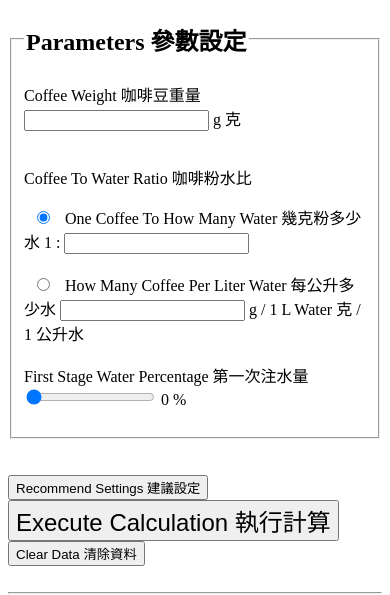
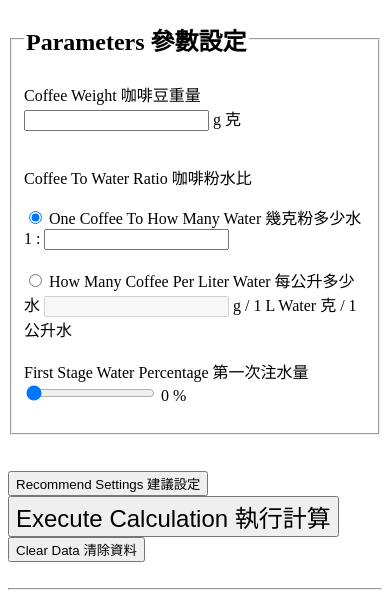
Before and after one commit to Lyeuiechang/Pour-Over-Coffee-Calculator-Web, a plain HTML site: page index.html in a window 390 px wide. Shown: the part 170-765 px from the top of the page. Drawn offline with Linux system fonts and the light colour scheme.

Commit message:
Add files via upload
- Fix Responsive format issue on Firefox by using form method
- Disable form according to the clicked radio option
- Rounding the result to fixed 1 digit

```diff
--- a/index.html
+++ b/index.html
@@ -10,17 +10,27 @@
 <fieldset>
 <legend><h2>Parameters 參數設定</h2></legend>
 
-<label for="coffeeWeight">Coffee Weight 咖啡豆重量</label>
-<input type="number" id="coffeeWeight" name="coffeeWeight"> g 克 <br><br>
-
-<p>Coffee To Water Ratio 咖啡粉水比</p>
-  <input type="radio" id="oneToCoffeeRatio" name="coffeeRatio" value="oneToCoffeeRatio" checked="checked">
-  <label for="oneToCoffeeRatio">One Coffee To How Many Water 幾克粉多少水</label> 1 : <input type="number" id="oneToCoffeeRatioInput" name="oneToCoffeeRatioInput"><br><br>
-  <input type="radio" id="coffeePerLiter" name="coffeeRatio" value="coffeePerLiter">
-  <label for="coffeePerLiter">How Many Coffee Per Liter Water 每公升多少水 </label><input type="number" id="coffeePerLiterInput" name="coffeePerLiterInput"> g / 1 L Water 克 / 1 公升水 <br><br>
-
-<label for="firstStageWater">First Stage Water Percentage 第一次注水量</label>
-<input type="range" value="0" min="0" max="100" step="5" oninput="this.nextElementSibling.value = this.value" id="firstStageWater" name="firstStageWater" style="font-size:2em;"> <output id="firstStageWaterValue">0</output> % <br><br>
+<form>
+  <label>
+    <span>Coffee Weight 咖啡豆重量</span>
+	<input type="number" id="coffeeWeight" name="coffeeWeight"> g 克 <br><br>
+  </label>
+  <p>Coffee To Water Ratio 咖啡粉水比</p>
+  <label>
+    <input onclick="document.getElementById('oneToCoffeeRatioInput').disabled = false; document.getElementById('coffeePerLiterInput').disabled = true;" type="radio" id="oneToCoffeeRatio" name="coffeeRatio" value="oneToCoffeeRatio" checked="checked">
+    <span>One Coffee To How Many Water 幾克粉多少水</span>
+	 1 : <input type="number" id="oneToCoffeeRatioInput" name="oneToCoffeeRatioInput"><br><br>
+  </label>
+  <label>
+    <input onclick="document.getElementById('coffeePerLiterInput').disabled = false; document.getElementById('oneToCoffeeRatioInput').disabled = true;" type="radio" id="coffeePerLiter" name="coffeeRatio" value="coffeePerLiter">
+    <span>How Many Coffee Per Liter Water 每公升多少水</span>
+	<input type="number" id="coffeePerLiterInput" name="coffeePerLiterInput" disabled=true> g / 1 L Water 克 / 1 公升水 <br><br>
+  </label>
+  <label>
+    <span>First Stage Water Percentage 第一次注水量</span>
+	<input type="range" value="0" min="0" max="100" step="5" oninput="this.nextElementSibling.value = this.value" id="firstStageWater" name="firstStageWater"> <output id="firstStageWaterValue">0</output> % <br><br>
+  </label>
+</form>
 
 </fieldset>
 
@@ -170,13 +180,13 @@ function ExecuteCalculation() {
 	}
 
 	let steamingWaterOutput = document.getElementById("steamingWaterResults");
-	steamingWaterOutput.textContent = steamingWaterAmount;
+	steamingWaterOutput.textContent = steamingWaterAmount.toFixed(1);
 
 	let firstStageWaterOutput = document.getElementById("firstStageWaterResults");
-	firstStageWaterOutput.textContent = firstStageWaterAmount;
+	firstStageWaterOutput.textContent = firstStageWaterAmount.toFixed(1);
 
 	let secondStageWaterOutput = document.getElementById("secondStageWaterResults");
-	secondStageWaterOutput.textContent = secondStageWaterAmount;
+	secondStageWaterOutput.textContent = secondStageWaterAmount.toFixed(1);
 }
 
 </script>
```
